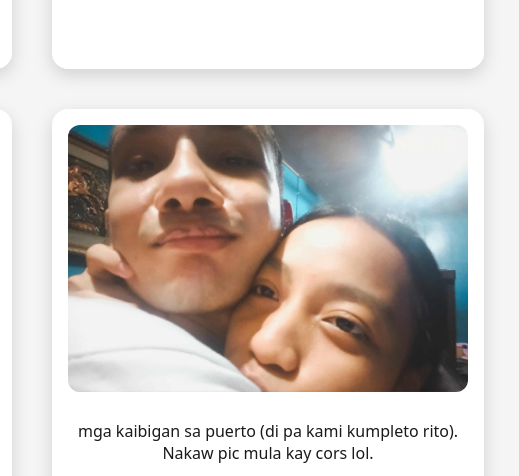
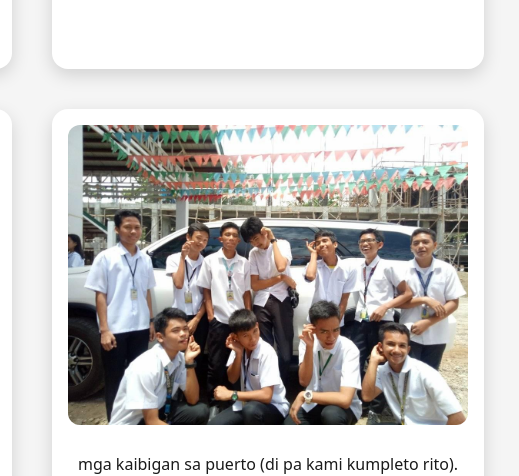
Before and after one commit to Hezekiah569/coco-project, a plain HTML site: page index.html in a window 1280 px wide. Shown: the part 3968-4444 px from the top of the page, 608-1127 px from the left. Drawn offline with Linux system fonts and the light colour scheme.

Commit message:
New friend update

```diff
--- a/index.html
+++ b/index.html
@@ -117,7 +117,7 @@
             </div>
 
             <div class="friend-card">
-                <img src="assets/babyKo.jpeg" alt="Babycakes" class="friend-media">
+                <img src="assets/mgakaibigansapuertodati.png" alt="Babycakes" class="friend-media">
                 <p class="friend-caption">mga kaibigan sa puerto (di pa kami kumpleto rito). Nakaw pic mula kay cors
                     lol.</p>
             </div>
```
